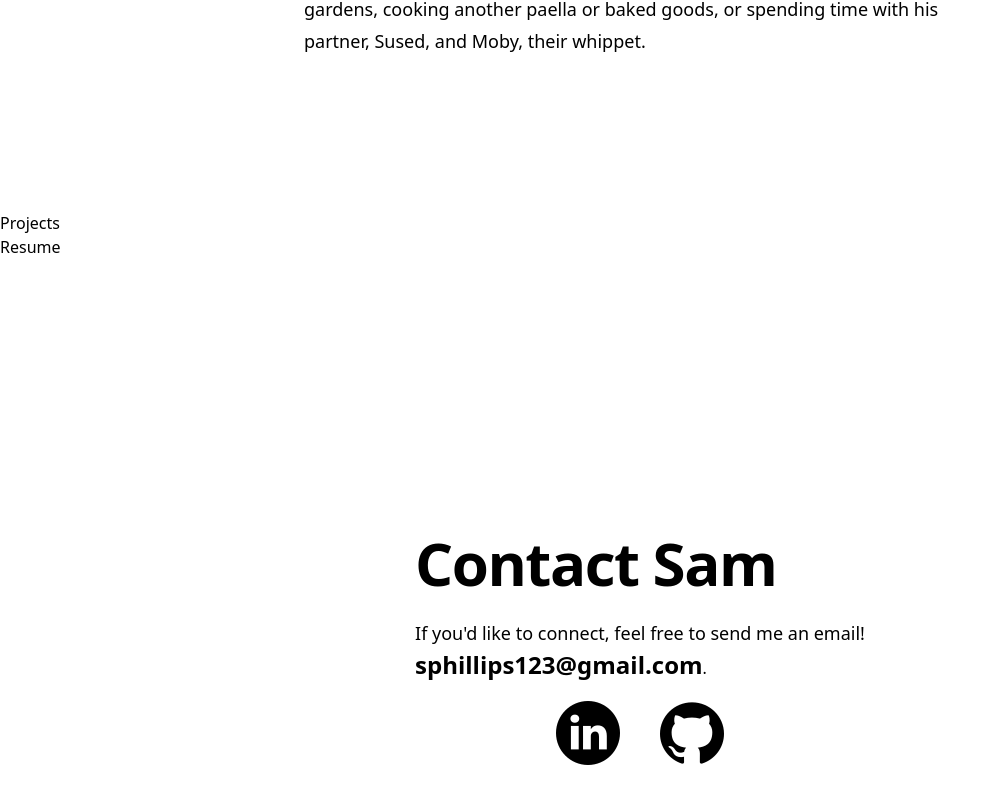
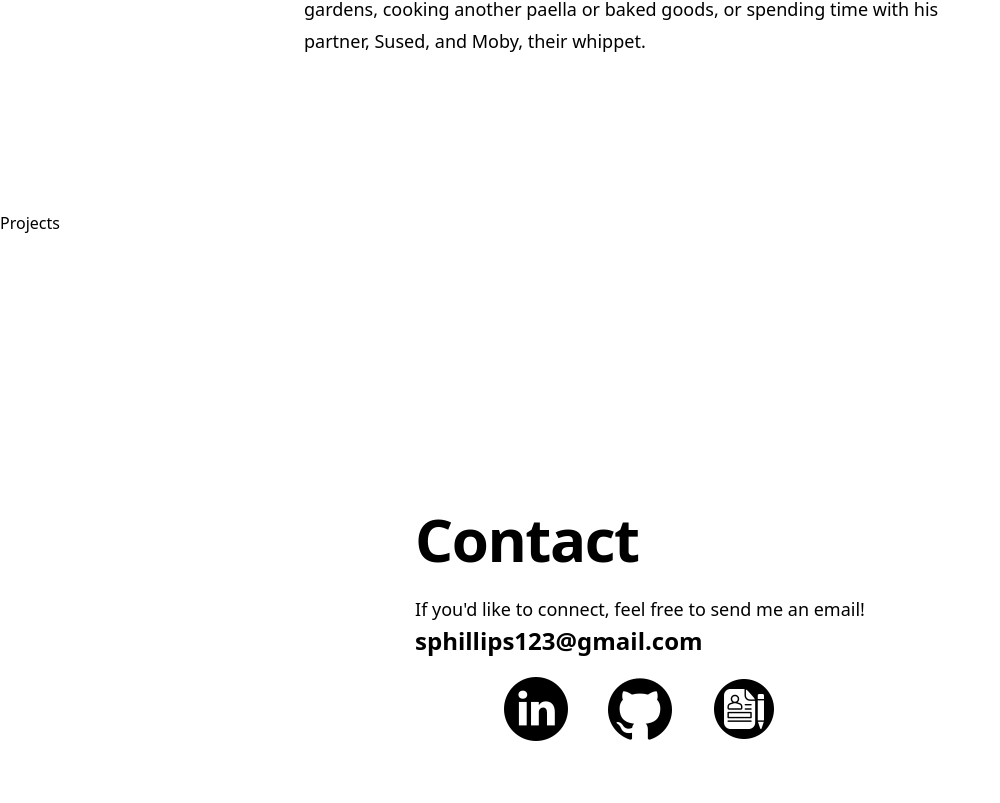
Before and after one commit to samphillips123/portfolio, a React (Create React App) app: page / in a window 1280 px wide. Shown: the part 589-1392 px from the top of the page, without its empty margins (0-1000 px from the left). Built offline with nearby package versions, Linux system fonts and the light colour scheme.

Commit message:
updated Contact. added resume link

```diff
--- a/src/components/Contact.js
+++ b/src/components/Contact.js
@@ -1,5 +1,6 @@
+import GitHubLogo from '../assets/github.png'
 import LinkedInLogo from '../assets/linkedin.png'
-import GitHubLogo from '../assets/github.png'
+import ResumeLogo from '../assets/resume.png'
 
 const Contact = () => {
     return (
@@ -7,7 +8,7 @@ const Contact = () => {
             <div className='mx-auto max-w-7xl px-6 lg:px-8'>
                 <div className='mx-auto max-w-2xl lg:mx-0'>
                     <h2 className='text-4xl font-bold tracking-tight text-primary-green sm:text-6xl'>
-                        Contact Sam
+                        Contact
                     </h2>
                     <p className='mt-6 text-lg leading-8'>
 
@@ -17,13 +18,16 @@ const Contact = () => {
                     </p>
                     <span className='font-bold text-2xl'>
                         sphillips123@gmail.com
-                    </span>.
+                    </span>
                     <div className='flex justify-center'>
                         <a className='m-5' href='https://www.linkedin.com/in/samuel-phillips/' target='_blank' >
                             <img src={LinkedInLogo} alt='LinkedIn logo with link to profile.' />
                         </a>
                         <a className='m-5' href='https://github.com/samphillips123' target='_blank' >
                             <img src={GitHubLogo} alt='GitHub logo with link to profile.' />
+                        </a>
+                        <a className='m-5' href='https://drive.google.com/file/d/1LKS7wV7xo8g7aoCs7ukSmgJXJUwn-Ici/view?usp=sharing' target='_blank' >
+                            <img src={ResumeLogo} alt='Resume logo with link to current resume.' />
                         </a>
                     </div>
                 </div>
--- a/src/components/Resume.js
+++ /dev/null
@@ -1,7 +0,0 @@
-const Resume = () => {
-    return (
-        <h1>Resume</h1>
-    )
-}
-
-export default Resume
--- a/src/pages/Sections.js
+++ b/src/pages/Sections.js
@@ -2,7 +2,6 @@ import About from '../components/About'
 import Contact from '../components/Contact'
 import Nav from '../components/Nav'
 import Projects from '../components/Projects'
-import Resume from '../components/Resume'
 
 const Sections = () => {
     return (
@@ -10,7 +9,6 @@ const Sections = () => {
             <Nav />
             <About />
             <Projects />
-            <Resume />
             <Contact />
         </>
     )
```
Also changed, not shown: src/assets/attributes.txt, src/assets/resume.png (added).
